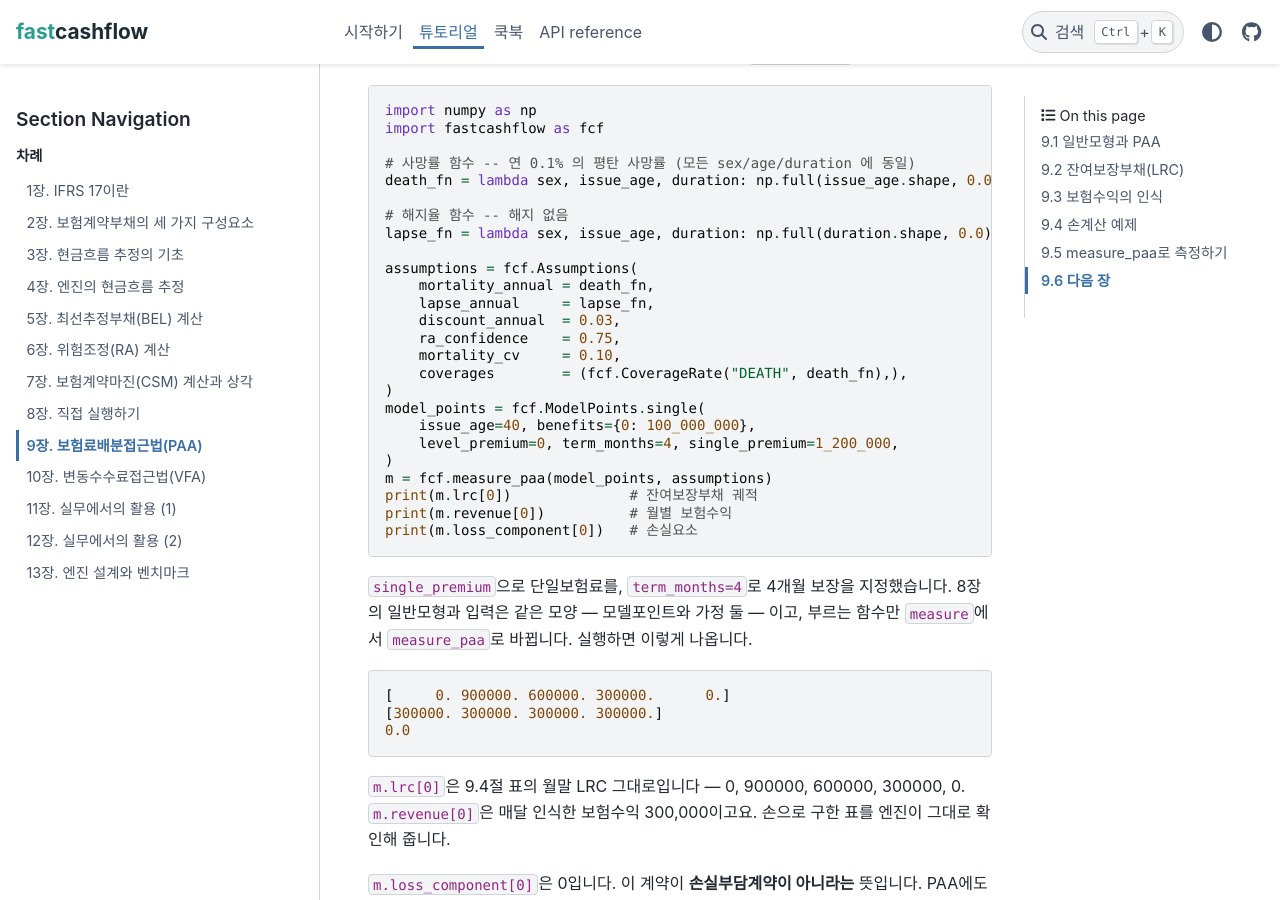
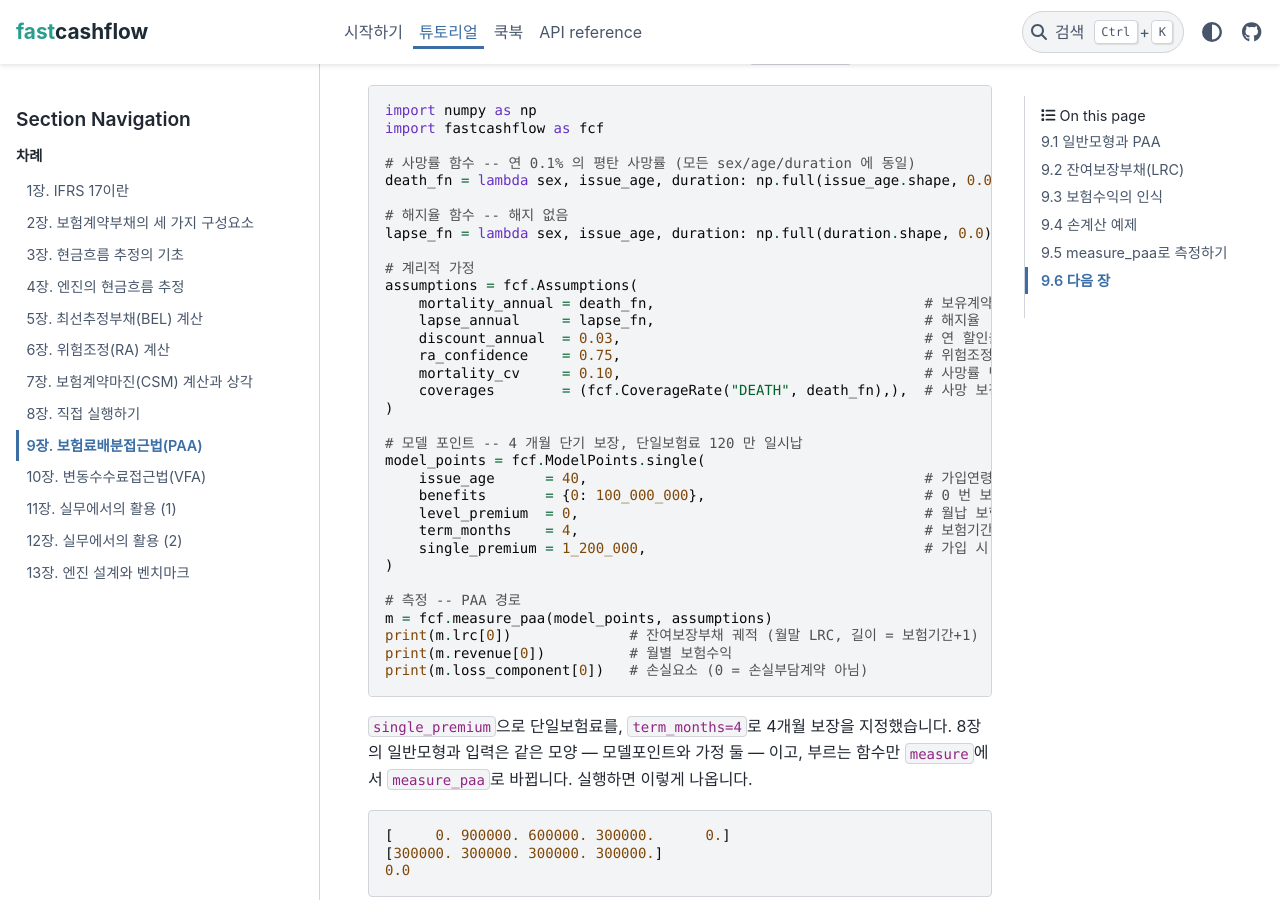
Before and after one commit to seokhoonj/fastcashflow, a Sphinx documentation site: the page built from docs/tutorial/09-paa.md, in a window 1280 px wide and 900 px high, scrolled down 3187 px. Built offline with Sphinx 7.4.7 and the PyData theme 0.15.4, drawn with Linux system fonts in a browser that asks for light colours.

Commit message:
docs: tutorial 9 -- inline comments on every kwarg per code-style rule
Same treatment 8장 just got: chapter 9's PAA hands-on block carried
its Assumptions / ModelPoints.single calls with aligned kwargs but
no per-kwarg comments, and ModelPoints.single packed two kwargs onto
one line.

Apply the cookbook-code-style rule end to end:

- Assumptions(...): every kwarg gets a column-aligned inline comment
  (보유계약 감쇠용 사망률 / 해지율 (해지 없음) / 연 할인율 3% / ...).
- ModelPoints.single(...): five kwargs on five lines instead of two
  per line. Each comment names the value in domain terms (가입연령
  40 세, 0 번 보장 의 보험금 1 억, 단일보험료 120 만).
- Group labels '# 계리적 가정', '# 모델 포인트', '# 측정' added
  above each block.
- print() lines get value-level annotations (잔여보장부채 궤적
  (월말 LRC, 길이 = 보험기간+1), 손실요소 (0 = 손실부담계약 아님)).

Chapter 10's only python block (10.5 measure_vfa example) had
already been updated to this standard in the previous session, so
no edit needed there.

````diff
--- a/docs/tutorial/09-paa.md
+++ b/docs/tutorial/09-paa.md
@@ -165,22 +165,30 @@ death_fn = lambda sex, issue_age, duration: np.full(issue_age.shape, 0.001)
 # 해지율 함수 -- 해지 없음
 lapse_fn = lambda sex, issue_age, duration: np.full(duration.shape, 0.0)
 
+# 계리적 가정
 assumptions = fcf.Assumptions(
-    mortality_annual = death_fn,
-    lapse_annual     = lapse_fn,
-    discount_annual  = 0.03,
-    ra_confidence    = 0.75,
-    mortality_cv     = 0.10,
-    coverages        = (fcf.CoverageRate("DEATH", death_fn),),
+    mortality_annual = death_fn,                                # 보유계약 감쇠용 사망률 (연 0.1%)
+    lapse_annual     = lapse_fn,                                # 해지율 (해지 없음)
+    discount_annual  = 0.03,                                    # 연 할인율 3%
+    ra_confidence    = 0.75,                                    # 위험조정 신뢰수준 75%
+    mortality_cv     = 0.10,                                    # 사망률 변동계수 10%
+    coverages        = (fcf.CoverageRate("DEATH", death_fn),),  # 사망 보장 1 종 (청구 rate = death_fn)
 )
+
+# 모델 포인트 -- 4 개월 단기 보장, 단일보험료 120 만 일시납
 model_points = fcf.ModelPoints.single(
-    issue_age=40, benefits={0: 100_000_000},
-    level_premium=0, term_months=4, single_premium=1_200_000,
+    issue_age      = 40,                                        # 가입연령 40 세
+    benefits       = {0: 100_000_000},                          # 0 번 보장 (= DEATH) 의 보험금 1 억
+    level_premium  = 0,                                         # 월납 보험료 0 (단일보험료라서)
+    term_months    = 4,                                         # 보험기간 4 개월
+    single_premium = 1_200_000,                                 # 가입 시 한 번 받는 단일보험료 120 만
 )
+
+# 측정 -- PAA 경로
 m = fcf.measure_paa(model_points, assumptions)
-print(m.lrc[0])              # 잔여보장부채 궤적
+print(m.lrc[0])              # 잔여보장부채 궤적 (월말 LRC, 길이 = 보험기간+1)
 print(m.revenue[0])          # 월별 보험수익
-print(m.loss_component[0])   # 손실요소
+print(m.loss_component[0])   # 손실요소 (0 = 손실부담계약 아님)
 ```
 
 `single_premium`으로 단일보험료를, `term_months=4`로 4개월 보장을
````
